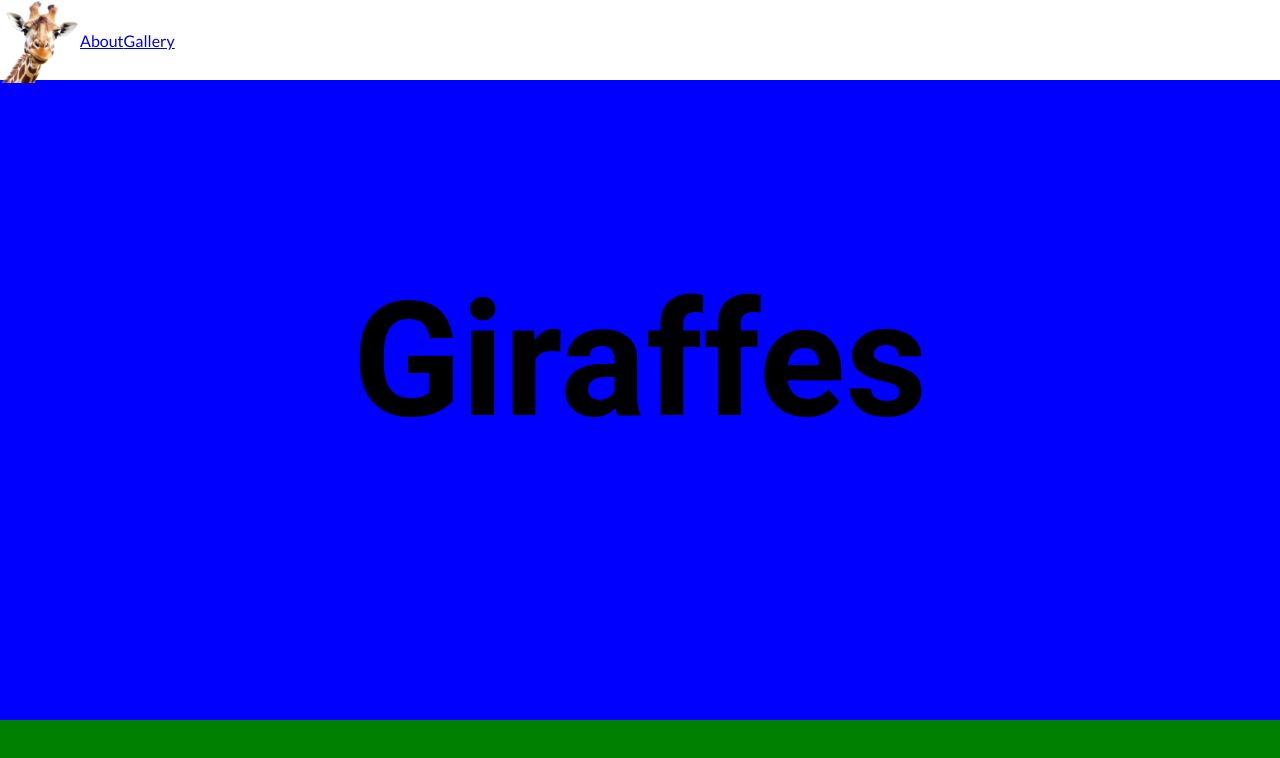
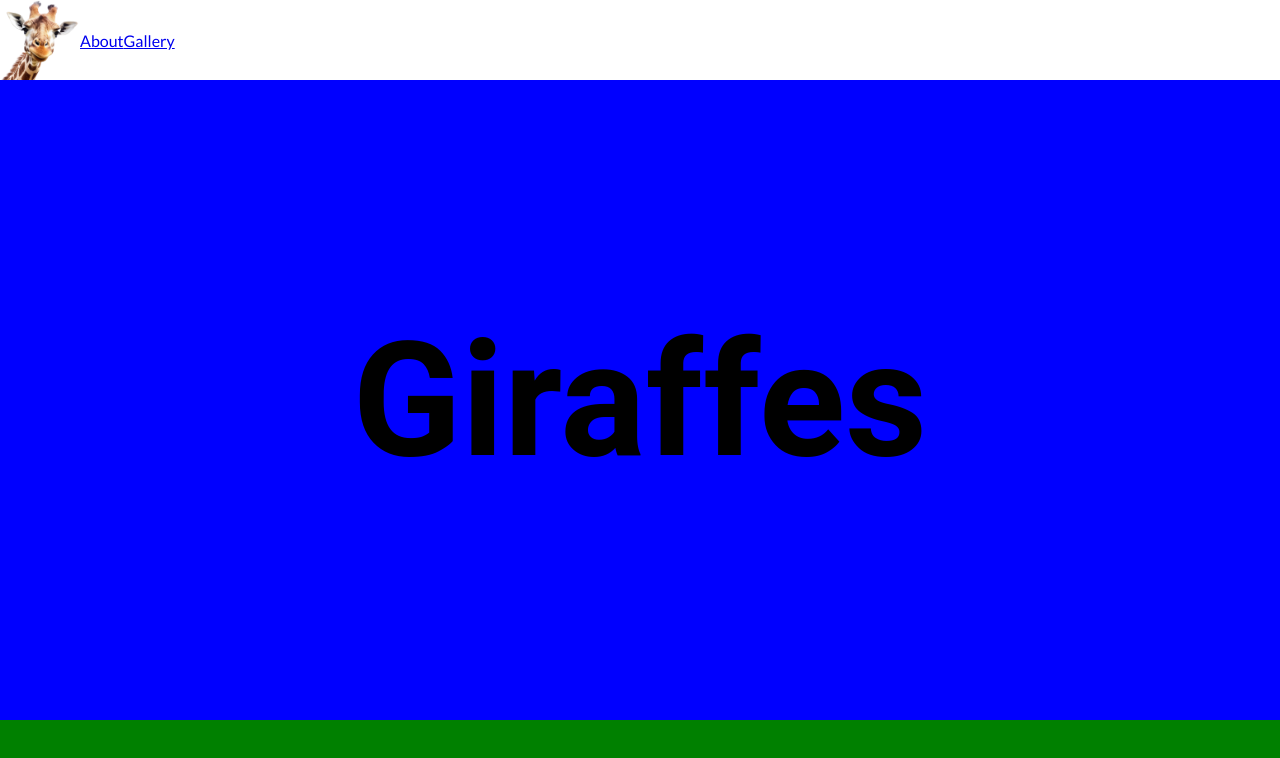
Before and after one commit to Madeha98/semicolon-school, a plain HTML site: page rwd-website/index.html in a window 1280 px wide. Drawn offline with Linux system fonts and the light colour scheme.

Commit message:
fixed layout

```diff
--- a/rwd-website/index.html
+++ b/rwd-website/index.html
@@ -15,9 +15,9 @@
   </head>
   <body>
     <div class="navbar">
-      <div class="n-logo">
-        <img src="logo.png" alt="" />
-      </div>
+      <!-- <div class="n-logo"> -->
+      <img src="logo.png" alt="" />
+      <!-- </div> -->
       <div class="n-ul">
         <ul class="">
           <li><a href="#">About</a></li>
--- a/rwd-website/style.css
+++ b/rwd-website/style.css
@@ -10,32 +10,26 @@
 .navbar {
   background-color: #fff;
   display: flex;
-  /* justify-content: center; */
-  /* align-items: center; */
   width: 100%;
   height: 10vh;
-
+  /* margin-bottom: 10vh; */
   position: fixed;
+  z-index: 1;
 }
 
 .navbar img {
   width: 5rem;
   height: auto;
   display: flex;
-  justify-items: center;
 }
 
 .n-ul {
   display: flex;
-  justify-self: flex-end;
-  /* gap: 4rem; */
   align-items: center;
 }
 
 .navbar ul {
   display: flex;
-  /* gap: 4rem; */
-  justify-items: flex-end;
 
   list-style: none;
   text-decoration: none;
@@ -50,6 +44,8 @@
   display: flex;
   justify-content: center;
   align-items: center;
+  padding-top: 10vh;
+  /* position: relative; */
 }
 
 .main h1 {
@@ -63,4 +59,5 @@
   background-color: green;
   width: 100%;
   height: 10vh;
+  /* position: relative; */
 }
```
